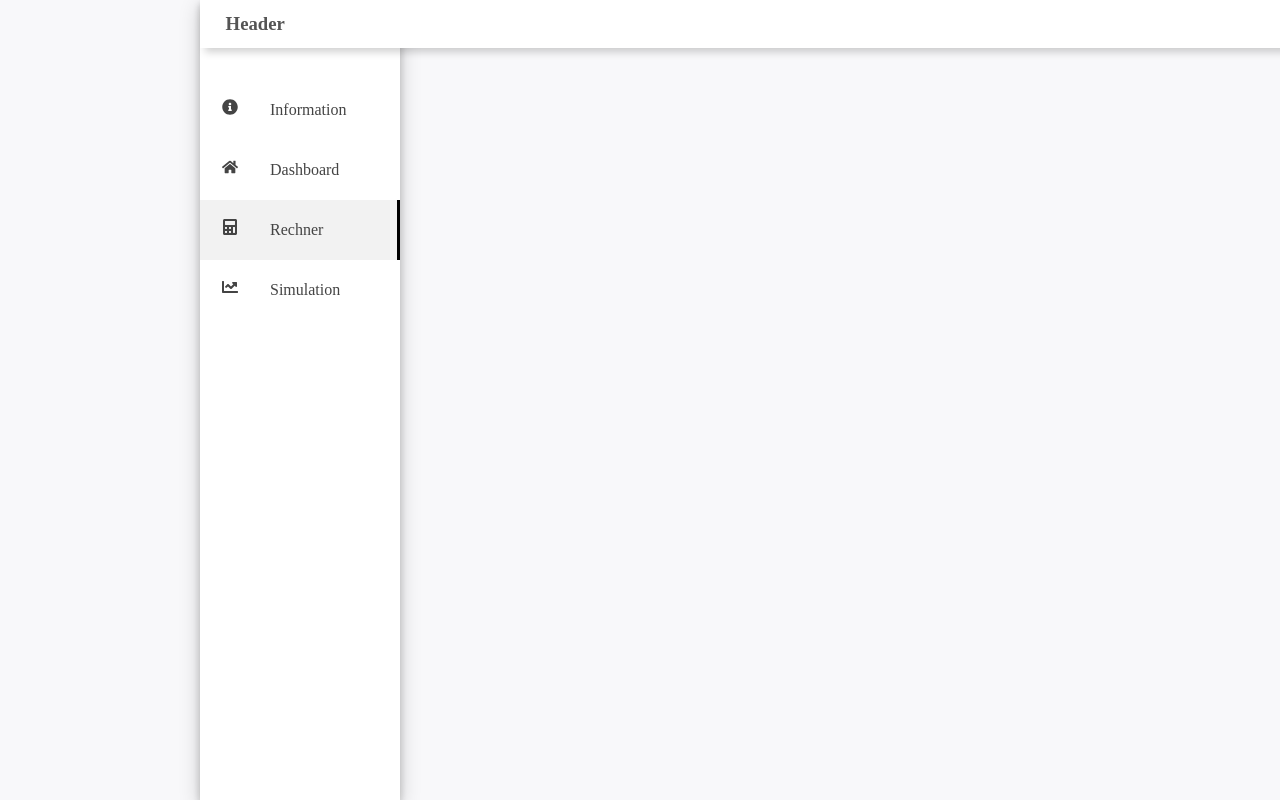
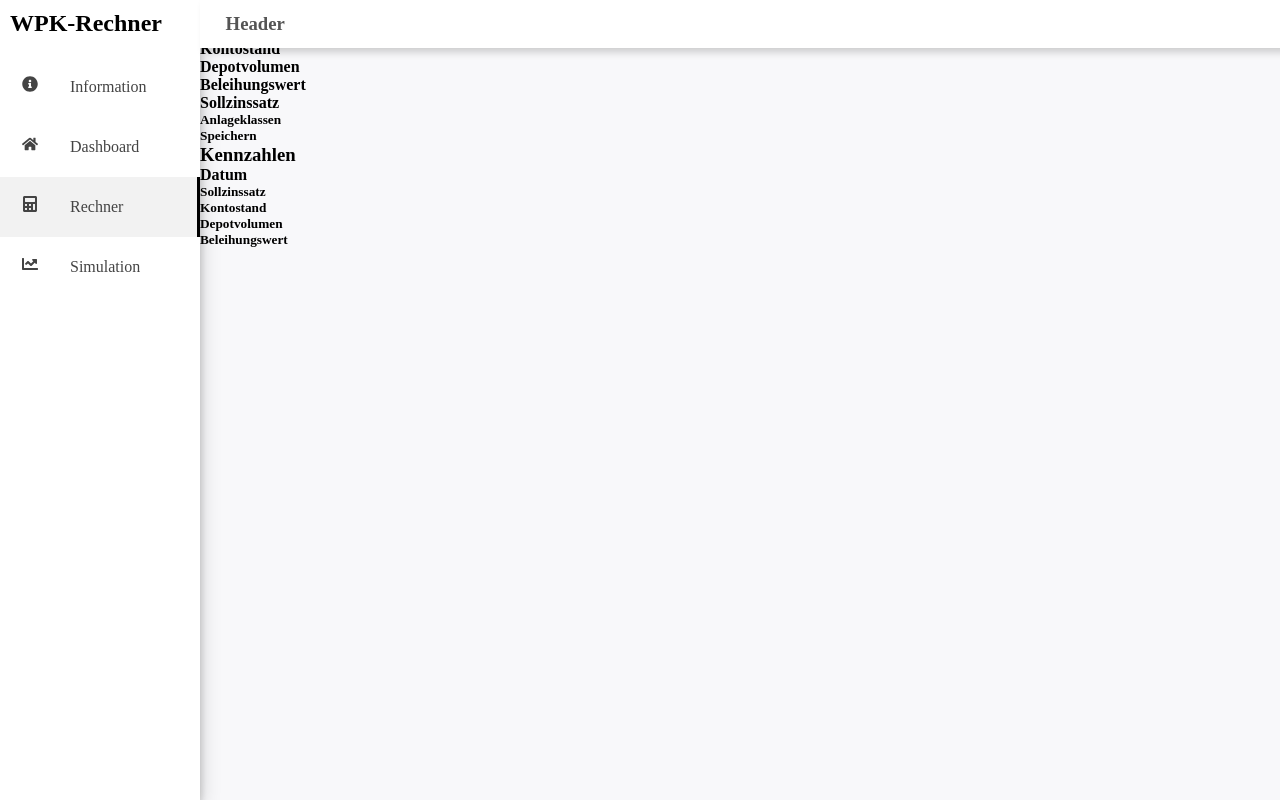
Before and after one commit to SimonHaas/wpkrechner, a React (Create React App) app in the folder wpk/: page /rechner in a window 1280 px wide. Shown: the top 800 px of the page. Built offline with nearby package versions, Linux system fonts and the light colour scheme.

Commit message:
sidebar gefixt

```diff
--- a/wpk/src/App.js
+++ b/wpk/src/App.js
@@ -8,16 +8,18 @@ import Simulation from './components/Simulation'
 
 function App() {
   return (
-    <div className='main'>
     <Router>
       <Navigation />
+      <div className='main'>
         <Header />
+        <div class="mainpage">
           <Route path='/' exact component={Information} />
           <Route path='/dashboard' component={Dashboard} />
           <Route path='/rechner' component={Rechner} />
           <Route path='/simulation' component={Simulation} />
+        </div>
+      </div>
     </Router>
-    </div>
   );
 }
 
--- a/wpk/src/components/Navigation.jsx
+++ b/wpk/src/components/Navigation.jsx
@@ -5,7 +5,12 @@ export default function Navigation() {
     return (
         <div className="navigation">
             <ul>
-                <NavigationItem title='TODO remove' to='/todo_remove' icon={<FaInfoCircle />} />
+                <li>
+                    <span class="icon"></span>
+                    <span class="title">
+                        <h2>WPK-Rechner</h2>
+                    </span>
+                </li>
                 <NavigationItem title='Information' to='/' icon={<FaInfoCircle />} />
                 <NavigationItem title='Dashboard' to='/dashboard' icon={<FaHome />} />
                 <NavigationItem title='Rechner' to='/rechner' icon={<FaCalculator />} />
--- a/wpk/src/components/Rechner.jsx
+++ b/wpk/src/components/Rechner.jsx
@@ -1,7 +1,72 @@
 export default function Rechner() {
     return (
         <div>
-            <p>Rechner</p>
+            <div className="eingabenBox">
+                <h3>Eingaben</h3>
+                <div className="eingabeItem">
+                    <h4>Datum</h4>
+                    <div className="underLine"></div>
+                    <form className="form" id="eingabe">
+                        {/* <input type="date" id="datum"> */}
+                    </form>
+                </div>
+                <div className="eingabeItem">
+                    <h4>Kontostand</h4>
+                    <div className="underLine"></div>
+                    <form className="form" id="eingabe">
+                        {/* <input type="text" id="kontostand"> */}
+                    </form>
+                </div>
+                <div className="eingabeItem">
+                    <h4>Depotvolumen</h4>
+                    <div className="underLine"></div>
+                    <form className="form" id="eingabe">
+                        {/* <input type="text" id="depotvolumen"> */}
+                    </form>
+                </div>
+                <div className="eingabeItem">
+                    <h4>Beleihungswert</h4>
+                    <div className="underLine"></div>
+                    <form className="form" id="eingabe">
+                        {/* <input type="text" id="beleihungswert"> */}
+                    </form>
+                </div>
+                <div className="eingabeItem">
+                    <h4>Sollzinssatz</h4>
+                    <div className="underLine"></div>
+                    <form className="form" id="eingabe">
+                        {/* <input type="text" id="sollzinssatz"> */}
+                    </form>
+                </div>
+                <div className="anlageklasse">
+                    <h5>Anlageklassen</h5>
+                </div>
+                <div className="saveButton">
+                    <h5>Speichern</h5>
+                </div>
+            </div>
+            <div className="kennzahlenBox">
+                <div className="">
+                </div>
+                <span>
+                    <h3>Kennzahlen</h3>
+                </span>
+                <span>
+                    <h4>Datum</h4>
+                </span>
+                <span>
+                    <h5>Sollzinssatz</h5>
+                </span>
+                <span>
+                    <h5>Kontostand</h5>
+                </span>
+                <span>
+                    <h5>Depotvolumen</h5>
+                </span>
+                <span>
+                    <h5>Beleihungswert</h5>
+                </span>
+            </div>
         </div>
     )
 }
```
Lines whose indentation alone changed are shown as unchanged.
